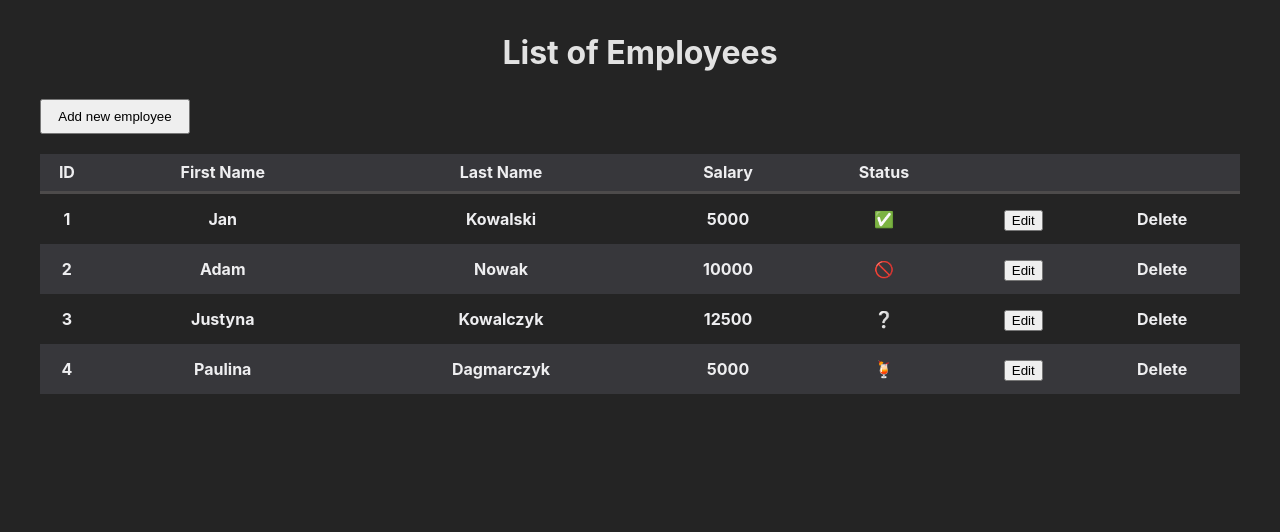
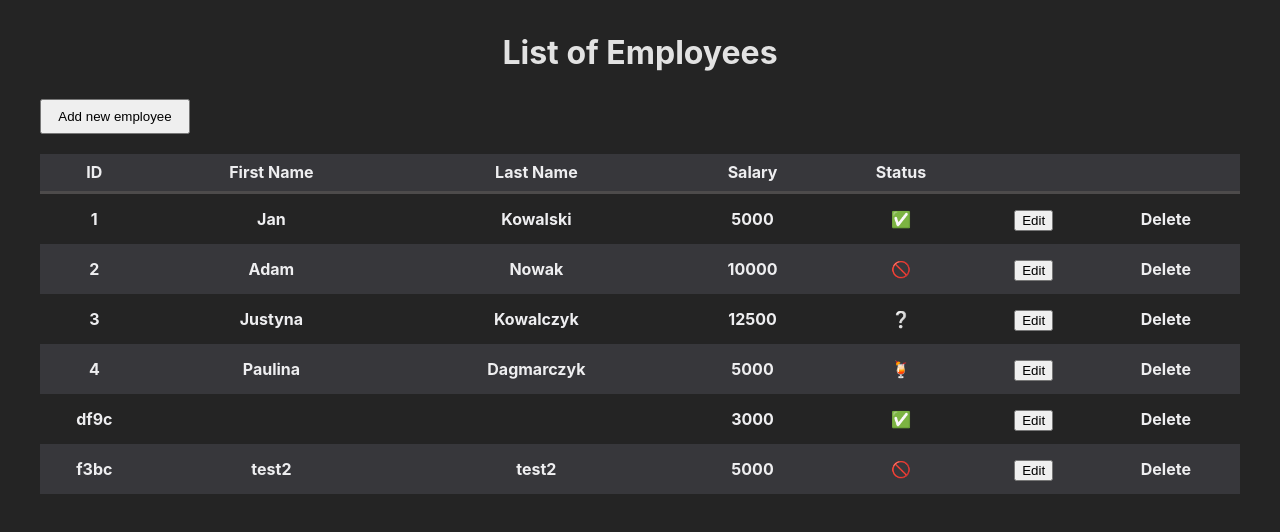
Before and after one commit to Brzozowski-Piotr-EDU/final-project-sda-employee-list, a React (Vite) app: page / in a window 1280 px wide. Shown: the top 532 px of the page. Built offline with nearby package versions, Linux system fonts and the light colour scheme; data requests are answered from the project's data file.

Commit message:
Added full logic to Manage.tsx and added fetch API JSON, needed to add proper ID and move fetching to seperate .tsx

```diff
--- /dev/null
+++ b/db.json
@@ -0,0 +1,74 @@
+{
+  "employees": [
+    {
+      "id": "1",
+      "firstname": "Jan",
+      "lastname": "Kowalski",
+      "salary": 5000,
+      "status": "EMPLOYED",
+      "birthdate": "1983-07-14",
+      "address": "Warszawska 12",
+      "city": "Warszawa",
+      "postalcode": "00-000",
+      "phonenumber": "+48 777 666 555"
+    },
+    {
+      "id": "2",
+      "firstname": "Adam",
+      "lastname": "Nowak",
+      "salary": 10000,
+      "status": "FIRED",
+      "birthdate": "1995-02-01",
+      "address": "Poznańska 45a",
+      "city": "Poznań",
+      "postalcode": "00-000",
+      "phonenumber": "+48 888 999 111"
+    },
+    {
+      "id": "3",
+      "firstname": "Justyna",
+      "lastname": "Kowalczyk",
+      "salary": 12500,
+      "status": "ok",
+      "birthdate": "1990-05-11",
+      "address": "Wrocławska 8b",
+      "city": "Wrocław",
+      "postalcode": "00-000",
+      "phonenumber": "+48 111 555 000"
+    },
+    {
+      "id": "4",
+      "firstname": "Paulina",
+      "lastname": "Dagmarczyk",
+      "salary": 5000,
+      "status": "ON_HOLIDAY",
+      "birthdate": "1997-10-24",
+      "address": "Gdańska 54",
+      "city": "Gdańsk",
+      "postalcode": "00-000",
+      "phonenumber": "+48 505 664 301"
+    },
+    {
+      "id": "df9c",
+      "firstName": "test",
+      "lastName": "test",
+      "birthDate": "2024-01-16",
+      "address": "test",
+      "city": "test",
+      "postalCode": "07-007",
+      "salary": "3000",
+      "status": "EMPLOYED"
+    },
+    {
+      "id": "f3bc",
+      "firstname": "test2",
+      "lastname": "test2",
+      "birthdate": "1989-08-12",
+      "address": "test2",
+      "city": "test2",
+      "postalcode": "22-222",
+      "salary": "5000",
+      "status": "FIRED"
+    }
+  ]
+}
--- a/package.json
+++ b/package.json
@@ -24,6 +24,7 @@
     "eslint": "^8.55.0",
     "eslint-plugin-react-hooks": "^4.6.0",
     "eslint-plugin-react-refresh": "^0.4.5",
+    "json-server": "^1.0.0-alpha.21",
     "typescript": "^5.2.2",
     "vite": "^5.0.8"
   }
--- a/src/App.tsx
+++ b/src/App.tsx
@@ -1,4 +1,4 @@
-import { useState } from "react";
+import { useState, useEffect } from "react";
 import { Table } from "./Table";
 import "./App.scss";
 import { Route, Routes } from "react-router";
@@ -23,7 +23,7 @@ export interface Employee {
   phonenumber: string;
 }
 
-export const mockData: Employee[] = [
+/*export const mockData: Employee[] = [
   {
     id: "1",
     firstname: "Jan",
@@ -72,14 +72,23 @@ export const mockData: Employee[] = [
     postalcode: "00-000",
     phonenumber: "+48 505 664 301",
   },
-];
+];*/
 
 function App() {
+  const [data, setData] = useState([]);
+
+  useEffect(() => {
+    fetch("http://localhost:3000/employees")
+      .then((response) => response.json())
+      .then((responseData) => {
+        setData(responseData);
+      });
+  }, []);
   return (
     <>
       <main className="main">
         <h1>List of Employees</h1>
-        <Table data={mockData} />
+        <Table data={data} />
       </main>
     </>
   );
--- a/src/componets/Details.tsx
+++ b/src/componets/Details.tsx
@@ -5,7 +5,6 @@ import { RenderStatus } from "./RenderStatus";
 export function Details() {
   const location = useLocation();
   const data: Employee = location.state;
-  console.log(data);
 
   const navigate = useNavigate();
   const handleButtonClick = (): void => {
@@ -32,7 +31,7 @@ export function Details() {
           </thead>
           <tbody>
             <tr className="employee-detail">
-              <th>{data.birthdate.toLocaleDateString()}</th>
+              <th>{data.birthdate}</th>
               <th>{data.city}</th>
               <th>{data.address}</th>
               <th>{data.postalcode}</th>
--- a/src/componets/Manage.tsx
+++ b/src/componets/Manage.tsx
@@ -1,3 +1,4 @@
+import { useState, useEffect } from "react";
 import { Employee } from "../App";
 import { useLocation, useNavigate } from "react-router-dom";
 
@@ -5,112 +6,204 @@ export const Manage = () => {
   const location = useLocation();
   const data: Employee = location.state;
 
-  let headerText;
+  //logic to send data via fetch to json-server
 
-  let employeeValues = {
-    firstName: "",
-    lastName: "",
-    birthDate: "",
-    address: "",
-    city: "",
-    postalCode: "",
-    salary: "",
-    status: "",
+  const handleSubmit = async (event: React.FormEvent<HTMLFormElement>) => {
+    event.preventDefault();
+
+    const employeeData = {
+      firstname,
+      lastname,
+      birthdate,
+      address,
+      city,
+      postalcode,
+      salary,
+      status,
+    };
+
+    // if we had employee ID, thats means we editing existing employee and we gonna use "PUT" method to update only changed values
+    if (data && data.id) {
+      try {
+        const response = await fetch(
+          `http://localhost:3000/employees/${data.id}`,
+          {
+            method: "PUT",
+            headers: {
+              "Content-Type": "application/json",
+            },
+            body: JSON.stringify(employeeData),
+          }
+        );
+
+        if (response.ok) {
+          // Obsługa sukcesu, np. przeniesienie użytkownika na inną stronę
+          navigate("/");
+        } else {
+          // Obsługa błędu, np. wyświetlenie komunikatu użytkownikowi
+          console.error("Failed to update employee data");
+        }
+      } catch (error) {
+        console.error("Error while updating employee data:", error);
+      }
+    } else {
+      // Jeśli nie masz ID pracownika, oznacza to, że dodajesz nowego pracownika
+      try {
+        const response = await fetch("http://localhost:3000/employees", {
+          method: "POST",
+          headers: {
+            "Content-Type": "application/json",
+          },
+          body: JSON.stringify(employeeData),
+        });
+
+        if (response.ok) {
+          // Obsługa sukcesu, np. przeniesienie użytkownika na inną stronę
+          navigate("/");
+        } else {
+          // Obsługa błędu, np. wyświetlenie komunikatu użytkownikowi
+          console.error("Failed to add new employee");
+        }
+      } catch (error) {
+        console.error("Error while adding new employee:", error);
+      }
+    }
   };
 
-  const birthDate = data?.birthdate
-    ? new Date(data.birthdate).toISOString().split("T")[0]
-    : "";
+  const [headerText, setHeaderText] = useState("⠀⠀⠀⠀⠀⠀⠀⠀⠀⠀⠀⠀⠀⠀⠀⠀⠀⠀⠀⠀⠀⠀");
 
-  if (data === null) {
-    console.log(data);
-    headerText = "Add New Employee";
+  const [firstname, setFirstName] = useState("");
+  const [lastname, setLastName] = useState("");
+  const [birthdate, setBirthDate] = useState("");
+  const [address, setAddress] = useState("");
+  const [city, setCity] = useState("");
+  const [postalcode, setPostalCode] = useState("");
+  const [salary, setSalary] = useState("");
+  const [status, setStatus] = useState("");
 
-    employeeValues = {
-      id: data?.id ?? "",
-      firstName: data?.firstname ?? "",
-      lastName: data?.lastname ?? "",
-      birthDate: birthDate,
-      address: data?.address ?? "",
-      city: data?.city ?? "",
-      postalCode: data?.postalcode ?? "",
-      salary: data?.salary ?? "",
-      status: data?.status ?? "",
-    };
-  } else {
-    headerText = "Edit Existing Employee";
-
-    employeeValues = {
-      id: data.id,
-      firstName: data.firstname,
-      lastName: data.lastname,
-      birthDate: birthDate,
-      address: data.address,
-      city: data.city,
-      postalCode: data.postalcode,
-      salary: data.salary,
-      status: data.status,
-    };
-  }
+  useEffect(() => {
+    // updating state of employeeValues when user choose to edit data for existing user
+    if (data) {
+      setHeaderText("Edit Existing Employee");
+      setFirstName(data.firstname);
+      setLastName(data.lastname);
+      setBirthDate(new Date(data.birthdate).toISOString().split("T")[0]);
+      setAddress(data.address);
+      setCity(data.city);
+      setPostalCode(data.postalcode);
+      setSalary(data.salary);
+      setStatus(data.status);
+    } else {
+      setHeaderText("Add New Employee");
+    }
+  }, [data]);
 
   const navigate = useNavigate();
   const handleButtonClick = (): void => {
     navigate("/");
   };
 
+  const handleInputChange = (event: React.ChangeEvent<HTMLInputElement>) => {
+    const { name, value } = event.target;
+
+    // switch który z pomocą wartości name określa dla którego inputa ma odświeżyć stan
+    switch (name) {
+      case "firstname":
+        setFirstName(value);
+        break;
+      case "lastname":
+        setLastName(value);
+        break;
+      case "birthdate":
+        setBirthDate(value);
+        break;
+      case "address":
+        setAddress(value);
+        break;
+      case "city":
+        setCity(value);
+        break;
+      case "postalcode":
+        setPostalCode(value);
+        break;
+      case "salary":
+        setSalary(value);
+        break;
+      case "status":
+        setStatus(value);
+        break;
+      default:
+        break;
+    }
+  };
+
   return (
     <main className="main-manage">
       <h1>{headerText}</h1>
-      <form>
+      <form onSubmit={handleSubmit}>
         <label>Employee Name:</label>
         <input
           type="text"
           className="input-first"
           placeholder="First Name"
-          value={employeeValues.firstName}
+          onChange={handleInputChange}
+          value={firstname}
+          name="firstname"
         />
         <input
           type="text"
           className="input-second"
           placeholder="Last Name"
-          value={employeeValues.lastName}
+          onChange={handleInputChange}
+          value={lastname}
+          name="lastname"
         />
         <label>Date of Birth:</label>
         <input
           type="date"
           className="input"
           placeholder="YYYY-MM-DD"
-          value={employeeValues.birthDate}
+          onChange={handleInputChange}
+          value={birthdate}
+          name="birthdate"
         />
         <label>Employee Adress:</label>
         <input
           type="text"
           className="input-inrow"
           placeholder="Address"
-          value={employeeValues.address}
+          onChange={handleInputChange}
+          value={address}
+          name="address"
         />
         <input
           type="text"
           className="input-inrow"
           placeholder="City"
-          value={employeeValues.city}
+          onChange={handleInputChange}
+          value={city}
+          name="city"
         />
         <input
           type="text"
           className="input-inrow"
           placeholder="Postal Code"
-          value={employeeValues.postalCode}
+          onChange={handleInputChange}
+          value={postalcode}
+          name="postalcode"
         />
         <label>Salary:</label>
         <input
           type="number"
           className="input"
-          value={employeeValues.salary}
-        />{" "}
+          value={salary}
+          onChange={handleInputChange}
+          name="salary"
+        />
         {/* Zablokować ujemną wypłatę*/}
         <section className="selection-status">
           <label>Status:</label>
-          <select value={employeeValues.status}>
+          <select value={status} onChange={handleInputChange} name="status">
             <option hidden>Choose status of employee</option>
             <option value="EMPLOYED">Employed</option>
             <option value="FIRED">Fired</option>
```
Also changed, not shown: 1 other file (tests, documents, lock files or other folders).
